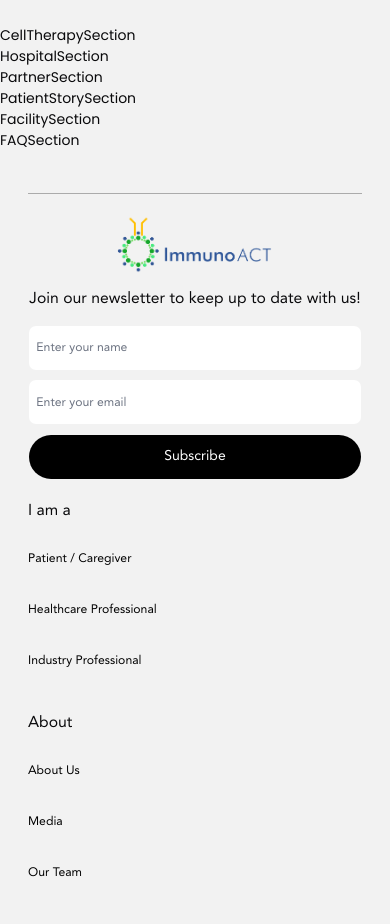
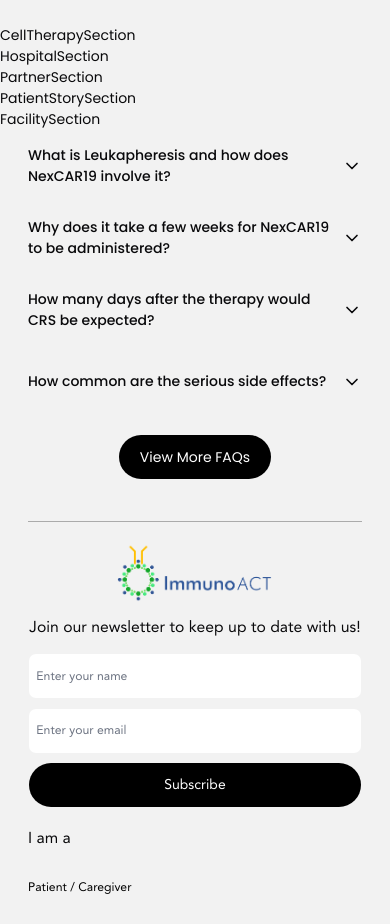
Before and after one commit to Sanket0798/ImmunoACT, a Next.js app: page / in a window 390 px wide. Shown: the part 860-1784 px from the top of the page. Built offline with nearby package versions, Linux system fonts and the light colour scheme; a web font is replaced by a local one.

Commit message:
FAQSection has been completed with responsive design.

```diff
--- a/app/component/sections/HomePage/FAQSection.jsx
+++ b/app/component/sections/HomePage/FAQSection.jsx
@@ -1,7 +1,38 @@
+"use client";
 import React from "react";
+import Link from "next/link";
+import { Accordion, Content, Tab, Trigger } from "../../ui/Accordion";
+import { questions } from "@/app/data/sharedData";
+import { motion } from "framer-motion";
 
 const FAQSection = () => {
-  return <div>FAQSection</div>;
+  return (
+    <div className="container mx-auto px-4 sm:px-6 lg:px-8">
+      <div className="w-full h-auto">
+        <Accordion>
+          {questions.slice(0, 5).map((question, index) => (
+            <React.Fragment key={question.id || index}>
+              <Tab>
+                <Trigger>{question.question}</Trigger>
+                <Content>{question.answer}</Content>
+              </Tab>
+            </React.Fragment>
+          ))}
+        </Accordion>
+        <div className="mt-5 flex justify-center">
+          <Link href="/more-faqs">
+            <motion.button
+              className="px-6 py-2 bg-black text-white h-full rounded-full hover:bg-gray-800 transition-colors w-full md:w-auto"
+              whileHover={{ scale: 1.1 }}
+              whileTap={{ scale: 0.9 }}
+            >
+              View More FAQs{" "}
+            </motion.button>
+          </Link>
+        </div>
+      </div>
+    </div>
+  );
 };
 
 export default FAQSection;
--- /dev/null
+++ b/app/component/ui/Accordion.jsx
@@ -0,0 +1,75 @@
+"use client";
+import { createContext, useContext, useState } from "react";
+import { motion } from "framer-motion";
+import { IconChevronDown } from "@tabler/icons-react";
+import { twMerge } from "tailwind-merge";
+
+export const Accordion = ({ children, className }) => {
+  return (
+    <dl
+      className={`flex flex-col items-start justify-start ${className || ""}`}
+    >
+      {children}
+    </dl>
+  );
+};
+
+const TabContext = createContext(null);
+
+export const Tab = ({ children, className }) => {
+  const [isOpen, setOpenState] = useState(false);
+
+  return (
+    <TabContext.Provider value={{ isOpen, setOpenState }}>
+      <div className={`bg-bg w-full py-4 md:py-6 px-4 md:px-0 ${className || ""}`}>
+        {children}
+      </div>
+    </TabContext.Provider>
+  );
+};
+
+export const Trigger = ({ children, className }) => {
+  const { setOpenState, isOpen } = useContext(TabContext);
+
+  return (
+    <dt>
+      <button
+        aria-expanded={isOpen}
+        onClick={() => setOpenState((prev) => !prev)}
+        className={`flex w-full items-center justify-between gap-2 text-start text-base md:text-[16px] font-medium ${
+          className || ""
+        }`}
+      >
+        <span>{children}</span>
+        <IconChevronDown
+          size={20}
+          className={twMerge(
+            isOpen ? "rotate-180" : "rotate-0",
+            "min-w-[20px] transition-all duration-300"
+          )}
+        />
+      </button>
+    </dt>
+  );
+};
+
+export const Content = ({ children, className }) => {
+  const { isOpen } = useContext(TabContext);
+
+  return (
+    <motion.dd
+      layout
+      aria-hidden={!isOpen}
+      className={`overflow-hidden text-black ${className || ""}`}
+      initial={{ height: 0, pointerEvents: "none" }}
+      animate={
+        isOpen
+          ? { height: "fit-content", pointerEvents: "auto", marginTop: "1rem" }
+          : { height: 0, pointerEvents: "none" }
+      }
+      transition={{ duration: 0.2 }}
+    >
+      {children}
+    </motion.dd>
+  );
+};
--- a/app/data/sharedData.js
+++ b/app/data/sharedData.js
@@ -85,3 +85,28 @@
         icon: <FooterYouTube />,
     },
 ];
+
+export const questions = [
+    {
+        question: "What is Leukapheresis and how does NexCAR19 involve it?",
+        answer: `This is the process by which a patient's immune-effector cells are extracted through a
+  machine . A bag of these extracted cells is transported under refrigerated conditions to
+  ImmunoACT. From these, At our facility, we select and activate T-cells on which we
+  manufacture NexCAR19. To be delivered for infusion to the patient.`,
+    },
+    {
+        question: "Why does it take a few weeks for NexCAR19 to be administered?",
+        answer:
+            "NexCAR19 is made from a patient's own T-cells. The cells are sent to our controlled laboratory, cultured, modified, and then multiplied to reach a desirable dose. This takes -19 days from Leukapheresis.",
+    },
+    {
+        question: "How many days after the therapy would CRS be expected?",
+        answer:
+            "Cytokine Release Syndrome (CRS) is the most frequent after-effect of the therapy, but it is expected within the first 4 weeks of the infusion, not long term.",
+    },
+    {
+        question: "How common are the serious side effects?",
+        answer:
+            "In our clinical trials, severe symptoms were seen in N50/0 of patients. These side effects may depend upon several factors, including the pre-existing disease burden and your clinical condition.",
+    },
+];
--- a/package.json
+++ b/package.json
@@ -10,7 +10,7 @@
   },
   "dependencies": {
     "@react-spring/web": "^9.7.5",
-    "@tabler/icons-react": "^3.29.0",
+    "@tabler/icons-react": "^3.30.0",
     "@tailwindcss/aspect-ratio": "^0.4.2",
     "@tailwindcss/forms": "^0.5.10",
     "@tailwindcss/typography": "^0.5.16",
```
Also changed, not shown: 1 other file (tests, documents, lock files or other folders).
